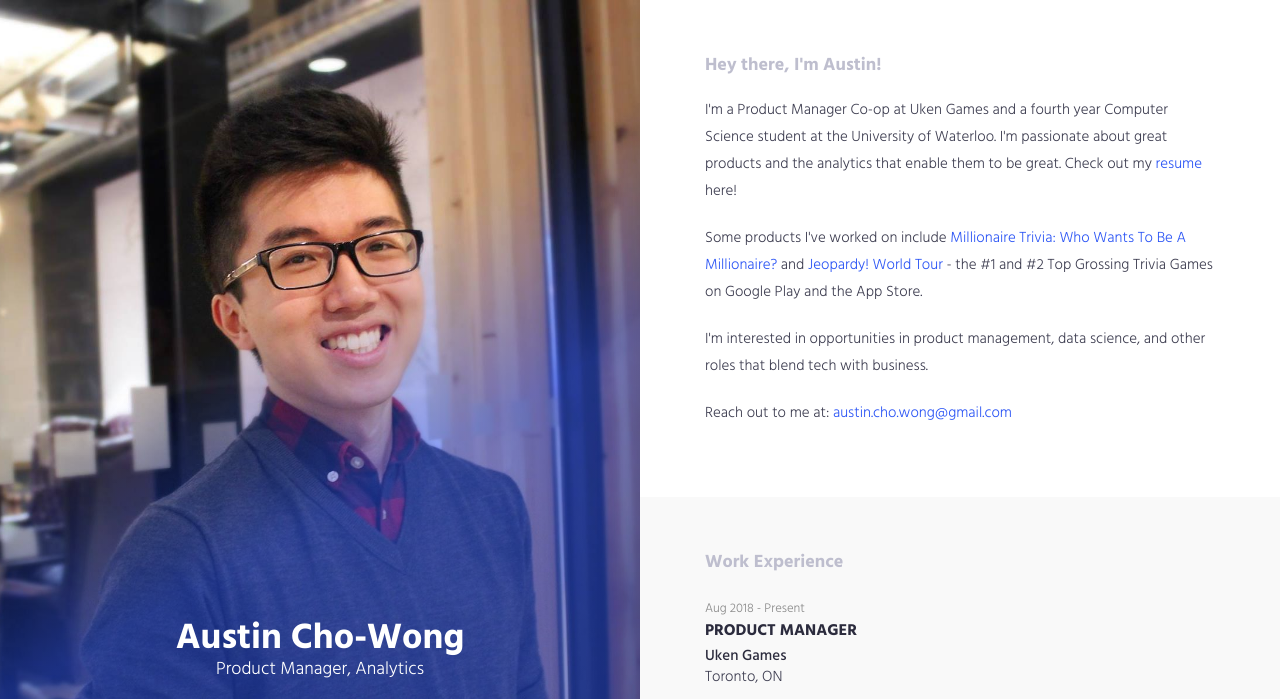
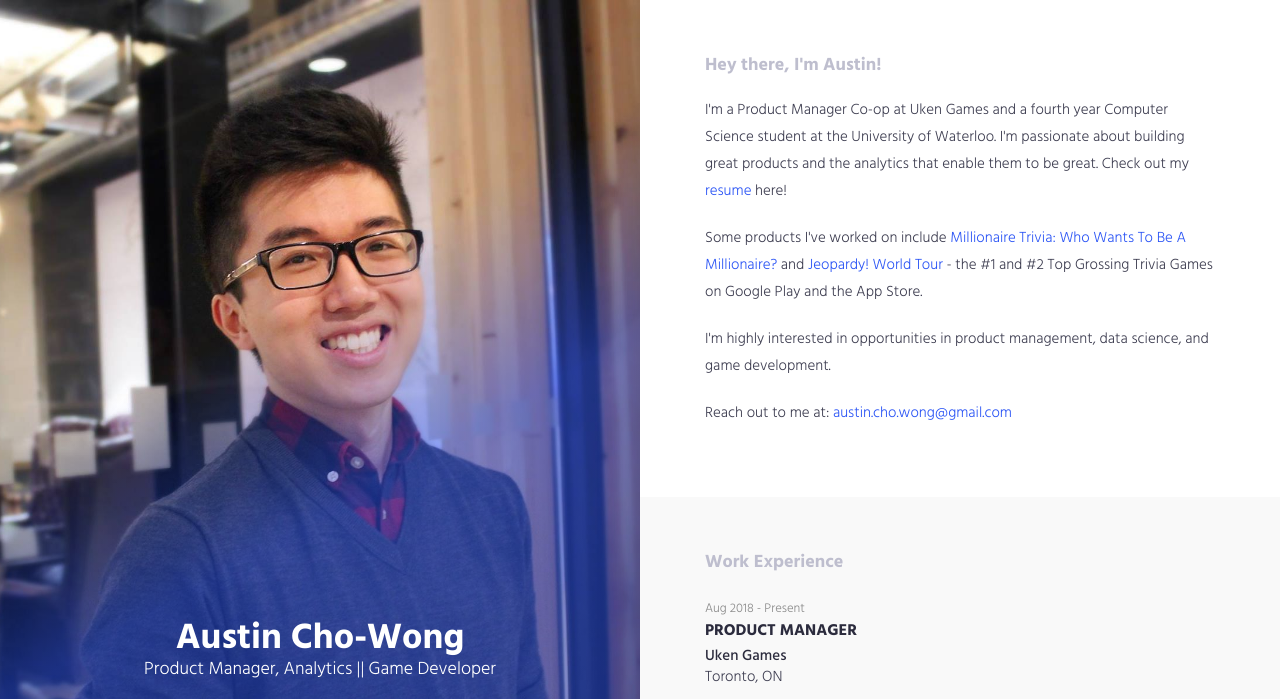
Before and after one commit to austinchowong/personal_site, a plain HTML site: page index.html in a window 1280 px wide. Shown: the top 699 px of the page. Drawn offline with Linux system fonts and the light colour scheme.

Commit message:
updated text

```diff
--- a/index.html
+++ b/index.html
@@ -44,7 +44,7 @@
         <div class="content text-center">
             <h1>Austin Cho-Wong</h1>
 
-            <p class="lead">Product Manager, Analytics</p>
+            <p class="lead">Product Manager, Analytics || Game Developer</p>
             <ul class="social-icon">
               <!--  <li><a href="#"><i class="fa fa-facebook" aria-hidden="true"></i></a></li> -->
                 <li><a href="https://www.linkedin.com/in/austin-cho-wong-349378ab/"><i class="fa fa-linkedin" aria-hidden="true"></i></a></li>
@@ -68,7 +68,7 @@
             </div>
             <div class="col-md-12">
                 <p>
-                    I'm a Product Manager Co-op at Uken Games and a fourth year Computer Science student at the University of Waterloo. I'm passionate about great products and the analytics that enable them to be great. Check out my <a href="austin_chowong_resume.pdf">resume</a> here!
+                    I'm a Product Manager Co-op at Uken Games and a fourth year Computer Science student at the University of Waterloo. I'm passionate about building great products and the analytics that enable them to be great. Check out my <a href="austin_chowong_resume.pdf">resume</a> here!
 
                 </p>
 
@@ -77,7 +77,7 @@
                 </p>
 
                 <p>
-                    I'm interested in opportunities in product management, data science, and other roles that blend tech with business.</p><p>Reach out to me at: <a href="mailto:austin.cho.wong@gmail.com">austin.cho.wong@gmail.com</a>
+                    I'm highly interested in opportunities in product management, data science, and game development.</p><p>Reach out to me at: <a href="mailto:austin.cho.wong@gmail.com">austin.cho.wong@gmail.com</a>
                 </p>
 
             </div>
```
